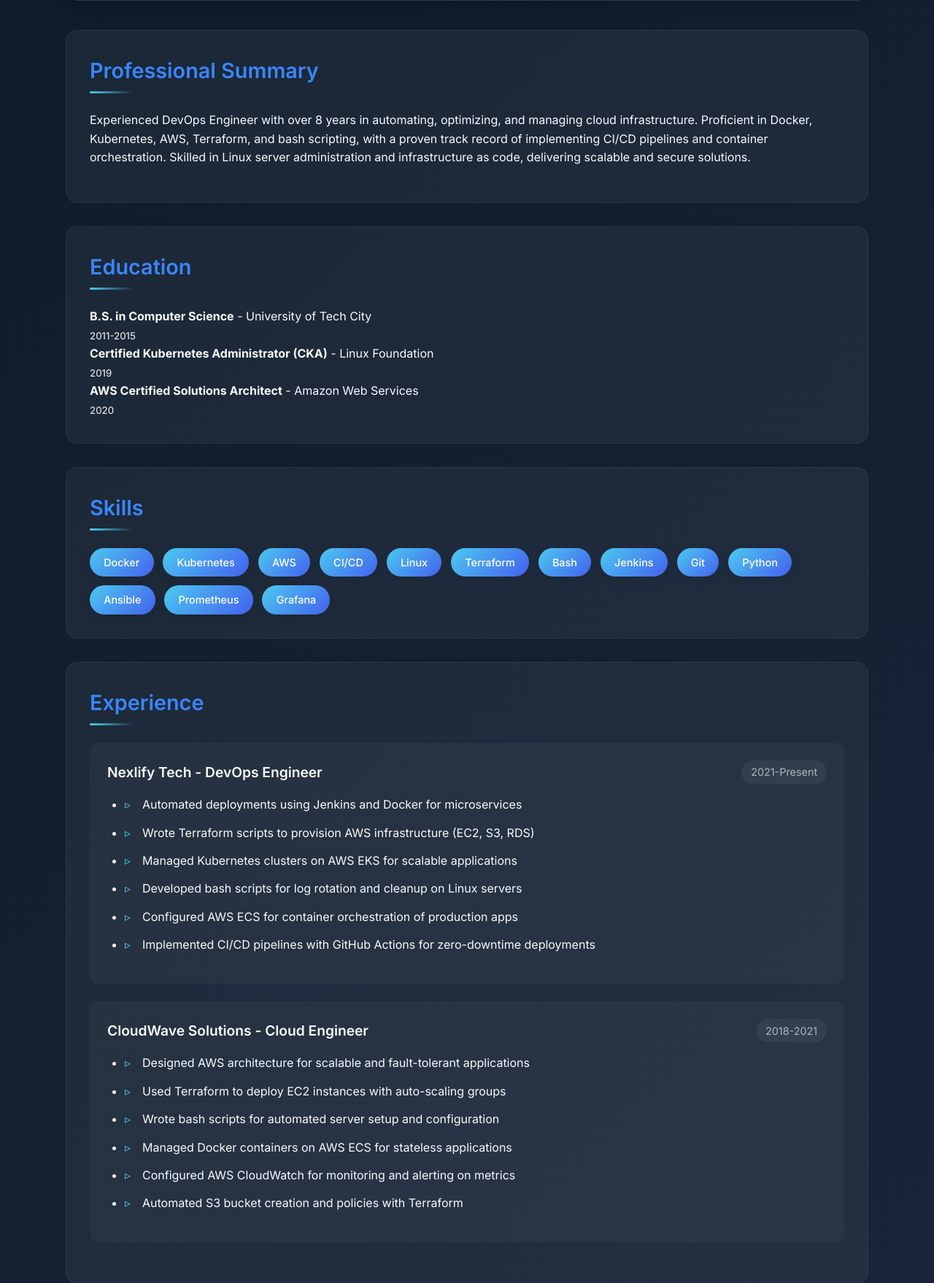
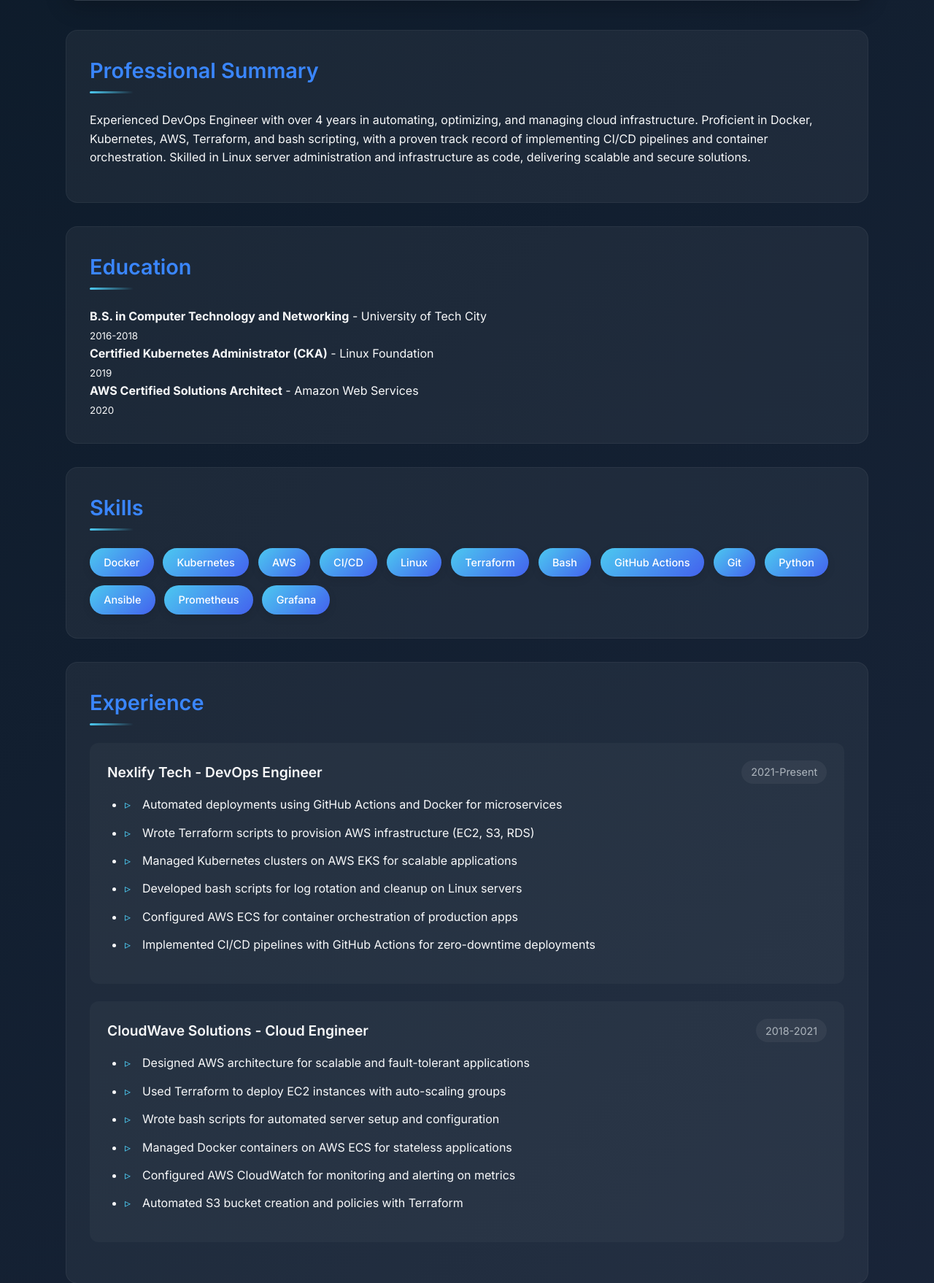
Before and after one commit to Dkflora/my-portfolio01, a Flask app: page / in a window 1280 px wide. Shown: the part 301-2059 px from the top of the page at 73% size. Run offline with Flask 3, Linux system fonts and the light colour scheme.

Commit message:
tk0428portfolio

```diff
--- a/templates/index.html
+++ b/templates/index.html
@@ -279,14 +279,14 @@
 
         <section class="section summary">
             <h2>Professional Summary</h2>
-            <p>Experienced DevOps Engineer with over 8 years in automating, optimizing, and managing cloud infrastructure. Proficient in Docker, Kubernetes, AWS, Terraform, and bash scripting, with a proven track record of implementing CI/CD pipelines and container orchestration. Skilled in Linux server administration and infrastructure as code, delivering scalable and secure solutions.</p>
+            <p>Experienced DevOps Engineer with over 4 years in automating, optimizing, and managing cloud infrastructure. Proficient in Docker, Kubernetes, AWS, Terraform, and bash scripting, with a proven track record of implementing CI/CD pipelines and container orchestration. Skilled in Linux server administration and infrastructure as code, delivering scalable and secure solutions.</p>
         </section>
 
         <section class="section">
             <h2>Education</h2>
             <div class="education-item">
-                <strong>B.S. in Computer Science</strong> - University of Tech City<br>
-                <small>2011-2015</small>
+                <strong>B.S. in Computer Technology and Networking</strong> - University of Tech City<br>
+                <small>2016-2018</small>
             </div>
             <div class="education-item">
                 <strong>Certified Kubernetes Administrator (CKA)</strong> - Linux Foundation<br>
@@ -308,7 +308,7 @@
                 <span class="skill">Linux</span>
                 <span class="skill">Terraform</span>
                 <span class="skill">Bash</span>
-                <span class="skill">Jenkins</span>
+                <span class="skill">GitHub Actions</span>
                 <span class="skill">Git</span>
                 <span class="skill">Python</span>
                 <span class="skill">Ansible</span>
@@ -325,7 +325,7 @@
                     <div class="experience-date">2021-Present</div>
                 </div>
                 <ul>
-                    <li>Automated deployments using Jenkins and Docker for microservices</li>
+                    <li>Automated deployments using GitHub Actions and Docker for microservices</li>
                     <li>Wrote Terraform scripts to provision AWS infrastructure (EC2, S3, RDS)</li>
                     <li>Managed Kubernetes clusters on AWS EKS for scalable applications</li>
                     <li>Developed bash scripts for log rotation and cleanup on Linux servers</li>
@@ -354,7 +354,7 @@
             <h2>Projects</h2>
             <article class="project-item">
                 <strong>CI/CD Pipeline</strong>
-                <p>Built an automated deployment system using Jenkins, Docker, and bash scripts. Integrated with AWS CodePipeline for zero-downtime deployments. Automated the build, test, and deployment process for microservices architecture.</p>
+                <p>Built an automated deployment system using GitHub Actions, Docker, and bash scripts. Integrated with AWS CodePipeline for zero-downtime deployments. Automated the build, test, and deployment process for microservices architecture.</p>
             </article>
             <article class="project-item">
                 <strong>Container Orchestration</strong>
```
Also changed, not shown: .github/workflows/cicd.yml.
